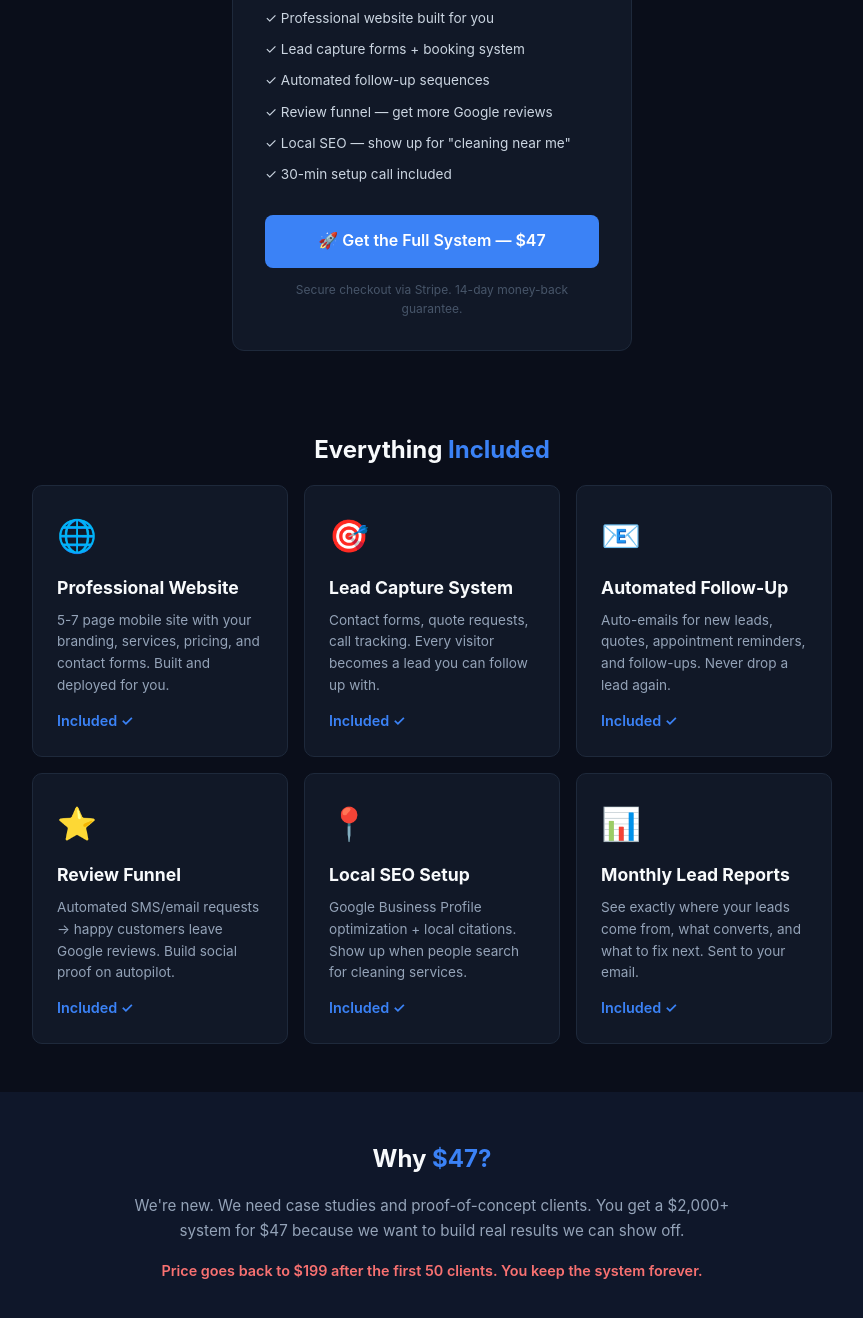
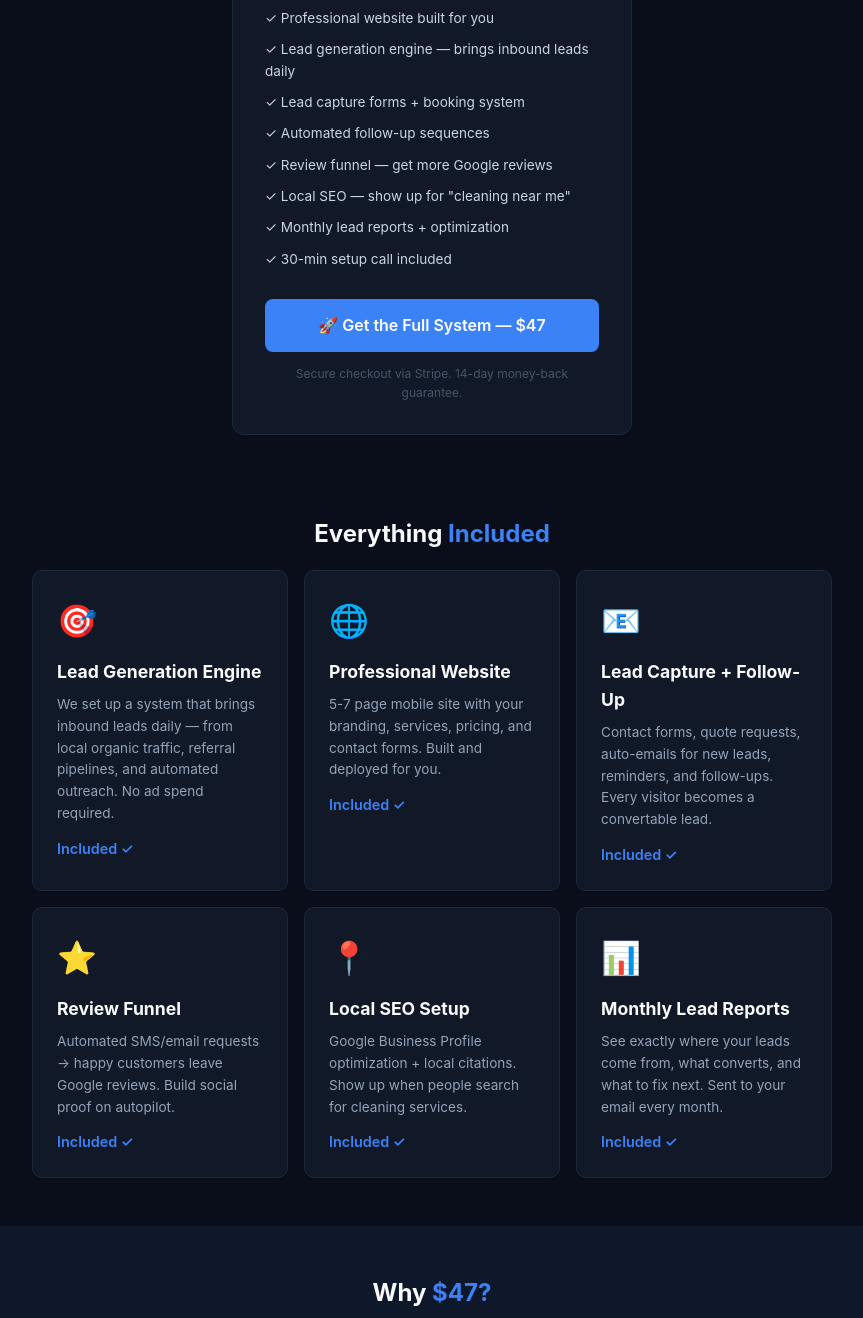
Before and after one commit to FrantzEnterprise/highiq-cleaning-funnel, a plain HTML site: page index.html in a window 1280 px wide. Shown: the part 503-1821 px from the top of the page, without its empty margins (208-1071 px from the left). Drawn offline with Linux system fonts and the light colour scheme.

Commit message:
Added lead generation engine to full package

```diff
--- a/index.html
+++ b/index.html
@@ -170,10 +170,12 @@
     <p style="color:#94a3b8;font-size:0.9rem;margin-bottom:1rem;">One payment. Full system. No recurring fees.</p>
     <ul style="list-style:none;text-align:left;margin:1rem 0 1.5rem;padding:0;">
       <li style="padding:0.3rem 0;color:#cbd5e1;font-size:0.85rem;">✓ Professional website built for you</li>
+      <li style="padding:0.3rem 0;color:#cbd5e1;font-size:0.85rem;">✓ Lead generation engine — brings inbound leads daily</li>
       <li style="padding:0.3rem 0;color:#cbd5e1;font-size:0.85rem;">✓ Lead capture forms + booking system</li>
       <li style="padding:0.3rem 0;color:#cbd5e1;font-size:0.85rem;">✓ Automated follow-up sequences</li>
       <li style="padding:0.3rem 0;color:#cbd5e1;font-size:0.85rem;">✓ Review funnel — get more Google reviews</li>
       <li style="padding:0.3rem 0;color:#cbd5e1;font-size:0.85rem;">✓ Local SEO — show up for "cleaning near me"</li>
+      <li style="padding:0.3rem 0;color:#cbd5e1;font-size:0.85rem;">✓ Monthly lead reports + optimization</li>
       <li style="padding:0.3rem 0;color:#cbd5e1;font-size:0.85rem;">✓ 30-min setup call included</li>
     </ul>
     <a href="https://buy.stripe.com/aFa00j9LmcUB0F46Ima3v0t" target="_blank" class="btn" style="display:inline-block;padding:0.85rem 2.5rem;background:#3b82f6;color:white;font-weight:600;border-radius:8px;text-decoration:none;font-size:1rem;width:100%;box-sizing:border-box;">🚀 Get the Full System — $47</a>
@@ -186,21 +188,21 @@
     <h2>Everything <span>Included</span></h2>
     <div class="services-grid">
       <div class="service-card">
+        <div class="icon">🎯</div>
+        <h3>Lead Generation Engine</h3>
+        <p>We set up a system that brings inbound leads daily — from local organic traffic, referral pipelines, and automated outreach. No ad spend required.</p>
+        <div class="price">Included ✓</div>
+      </div>
+      <div class="service-card">
         <div class="icon">🌐</div>
         <h3>Professional Website</h3>
         <p>5-7 page mobile site with your branding, services, pricing, and contact forms. Built and deployed for you.</p>
         <div class="price">Included ✓</div>
       </div>
       <div class="service-card">
-        <div class="icon">🎯</div>
-        <h3>Lead Capture System</h3>
-        <p>Contact forms, quote requests, call tracking. Every visitor becomes a lead you can follow up with.</p>
-        <div class="price">Included ✓</div>
-      </div>
-      <div class="service-card">
         <div class="icon">📧</div>
-        <h3>Automated Follow-Up</h3>
-        <p>Auto-emails for new leads, quotes, appointment reminders, and follow-ups. Never drop a lead again.</p>
+        <h3>Lead Capture + Follow-Up</h3>
+        <p>Contact forms, quote requests, auto-emails for new leads, reminders, and follow-ups. Every visitor becomes a convertable lead.</p>
         <div class="price">Included ✓</div>
       </div>
       <div class="service-card">
@@ -218,7 +220,7 @@
       <div class="service-card">
         <div class="icon">📊</div>
         <h3>Monthly Lead Reports</h3>
-        <p>See exactly where your leads come from, what converts, and what to fix next. Sent to your email.</p>
+        <p>See exactly where your leads come from, what converts, and what to fix next. Sent to your email every month.</p>
         <div class="price">Included ✓</div>
       </div>
     </div>
```
